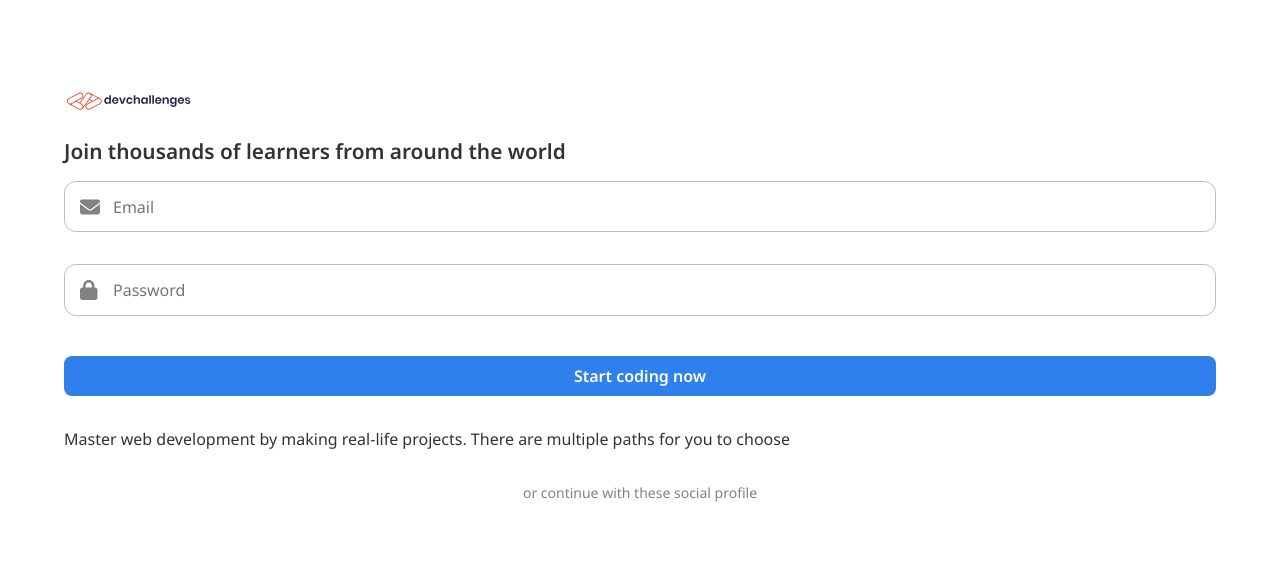
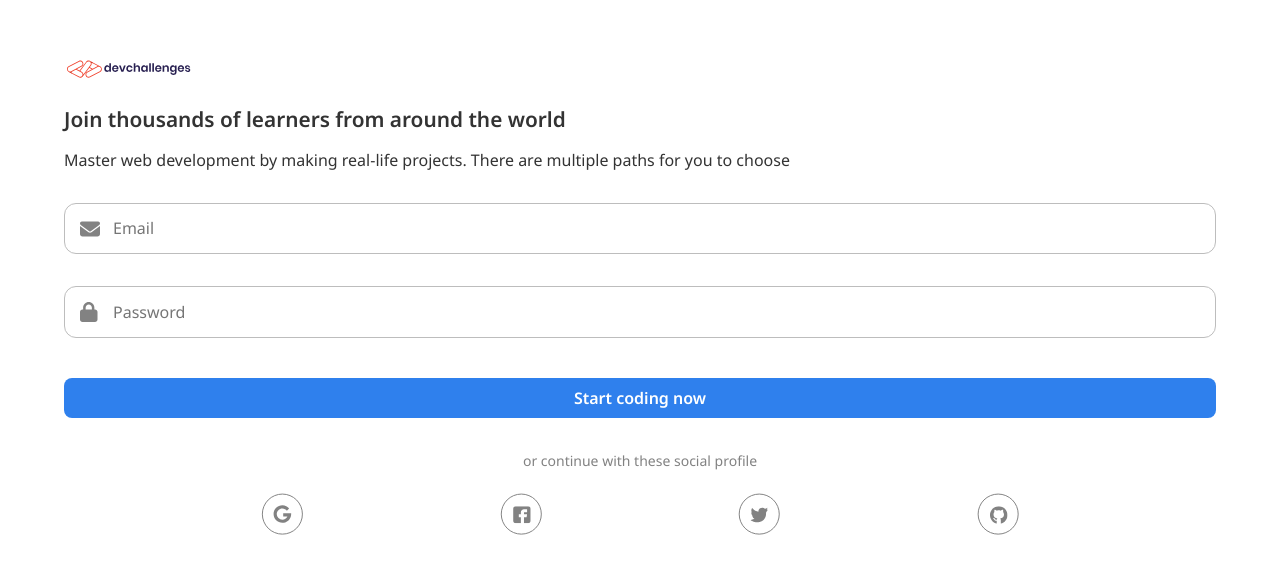
Before and after one commit to Coolbylaki/AuthenticationPage-Next.js, a Next.js app: page / in a window 1280 px wide. Shown: the part 121-694 px from the top of the page. Built offline with nearby package versions, Linux system fonts and the light colour scheme.

Commit message:
Add: login icons component

```diff
--- a/app/page.module.css
+++ b/app/page.module.css
@@ -30,4 +30,5 @@
 	color: #828282;
 	font-size: 0.875rem;
 	font-weight: 400;
+	margin-bottom: 1.4rem;
 }
--- a/app/page.tsx
+++ b/app/page.tsx
@@ -1,4 +1,5 @@
 import RegisterForm from "@/components/Forms/RegisterForm";
+import LoginProviders from "@/components/Providers/LoginProviders";
 
 import Image from "next/image";
 import styles from "./page.module.css";
@@ -7,14 +8,18 @@ export default function Home() {
 	return (
 		<main className={styles.main}>
 			<Image src="/devchallenges.svg" alt="devChallenges logo" width={130} height={18} />
+
 			<h1 className={styles.title}>Join thousands of learners from around the world </h1>
-			<RegisterForm />
 			<p className={styles.desc}>
 				Master web development by making real-life projects. There are multiple paths for
 				you to choose
 			</p>
 
+			<RegisterForm />
+
 			<p className={styles.sub__desc}>or continue with these social profile</p>
+
+			<LoginProviders />
 		</main>
 	);
 }
--- /dev/null
+++ b/components/Providers/LoginProviders.module.css
@@ -0,0 +1,4 @@
+.container {
+	display: flex;
+	justify-content: space-evenly;
+}
--- /dev/null
+++ b/components/Providers/LoginProviders.tsx
@@ -0,0 +1,13 @@
+import Image from "next/image";
+import styles from "./LoginProviders.module.css";
+
+export default function LoginProviders() {
+	return (
+		<div className={styles.container}>
+			<Image src="/Google.svg" alt="google" width={42} height={42} />
+			<Image src="/Facebook.svg" alt="facebook" width={42} height={42} />
+			<Image src="/Twitter.svg" alt="twitter" width={42} height={42} />
+			<Image src="/Github.svg" alt="github" width={42} height={42} />
+		</div>
+	);
+}
```
Also changed, not shown: public/Github.svg (renamed from public/Gihub.svg).
